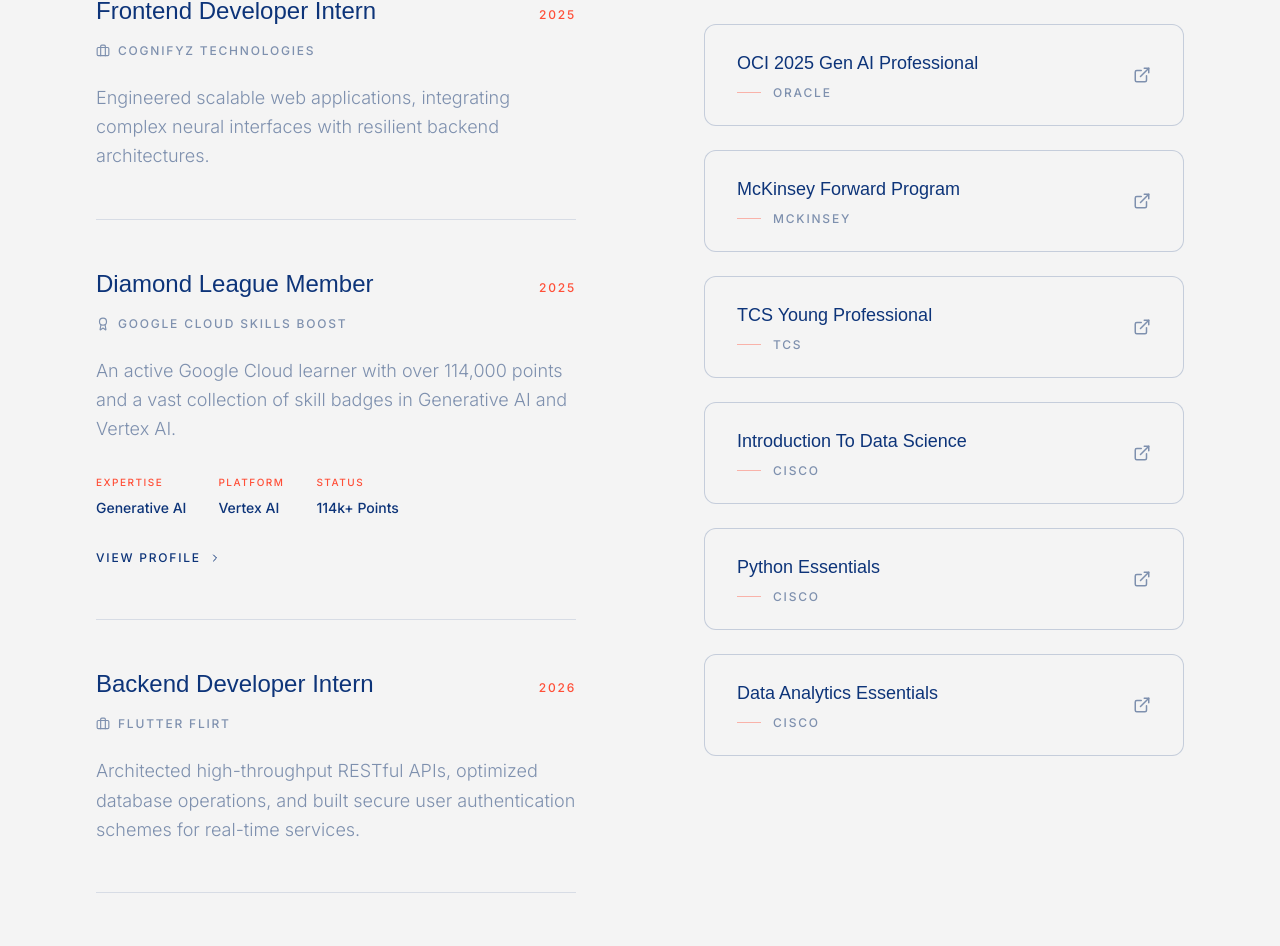
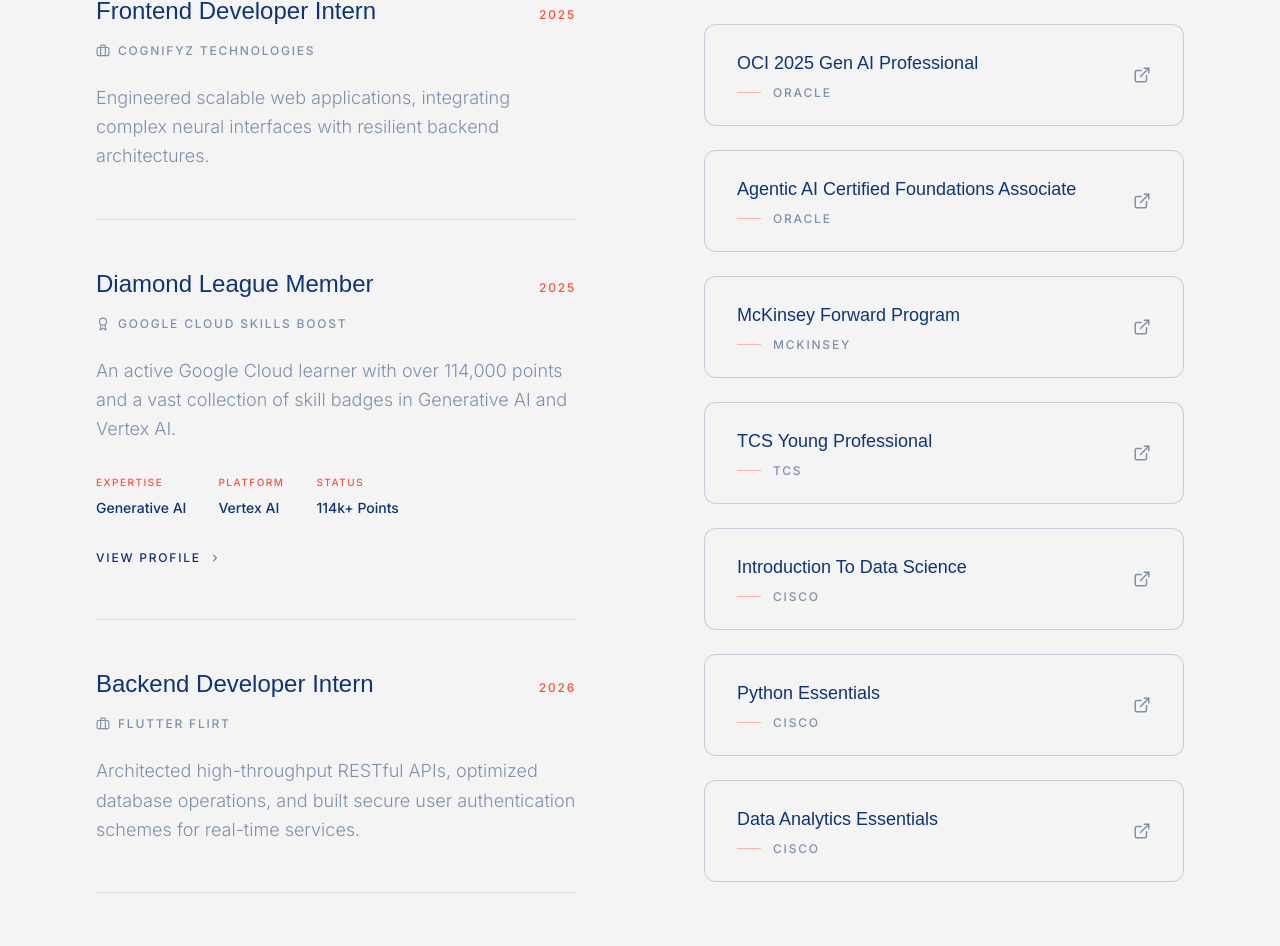
Before and after one commit to Abhas7/Abhas-Portfolio, a Next.js app: page / in a window 1280 px wide. Shown: the part 8971-9917 px from the top of the page. Built offline with nearby package versions, Linux system fonts and the light colour scheme; a web font is replaced by a local one.

Commit message:
feat: implement animated experience and certification timeline component

```diff
--- a/components/Experience.tsx
+++ b/components/Experience.tsx
@@ -16,6 +16,11 @@
         link: "https://catalog-education.oracle.com/pls/certview/sharebadge?id=14E4CA1E0D818F73877E30986D3F38212222113503FF5ED5326103377C3DE56F"
     },
     {
+        title: "Agentic AI Certified Foundations Associate",
+        issuer: "Oracle",
+        link: "https://catalog-education.oracle.com/ords/certview/sharebadge?id=0DFB94F8CE67FEBE16B50B0A5F0D181038B2C82272A447D603B3BE2DB6FBBBDF"
+    },
+    {
         title: "McKinsey Forward Program",
         issuer: "McKinsey",
         link: "https://www.credly.com/badges/a02d4efb-fcbb-4bbc-bda8-9ae3b9b1a588/linked_in_profile"
@@ -23,7 +28,7 @@
     {
         title: "TCS Young Professional",
         issuer: "TCS",
-        link: "#"
+        link: "https://drive.google.com/file/d/1Vh-1l4cYE8OWkvzau-wpBvLcBIKWLHyc/view?pli=1"
     },
     {
         title: "Introduction to Data Science",
```
